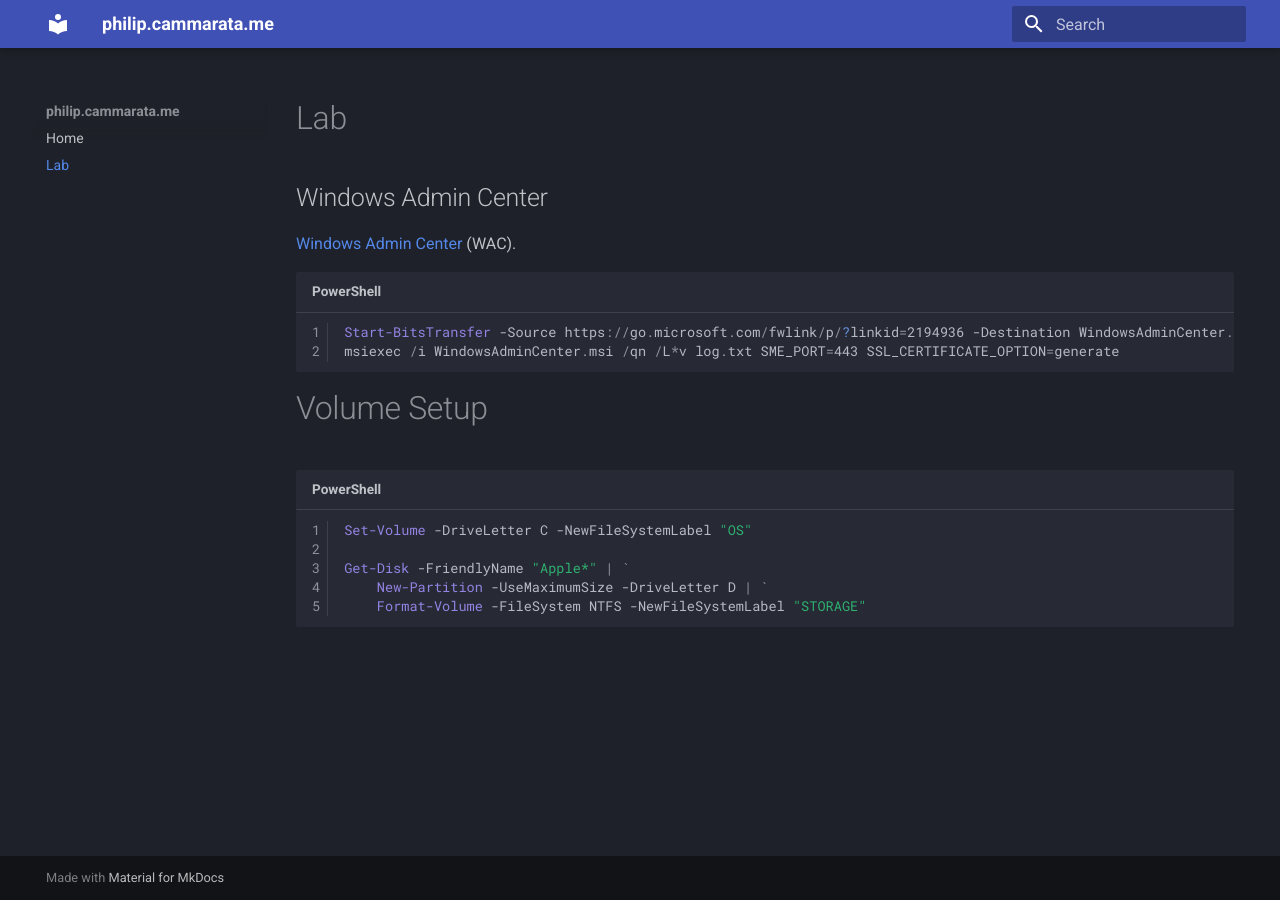
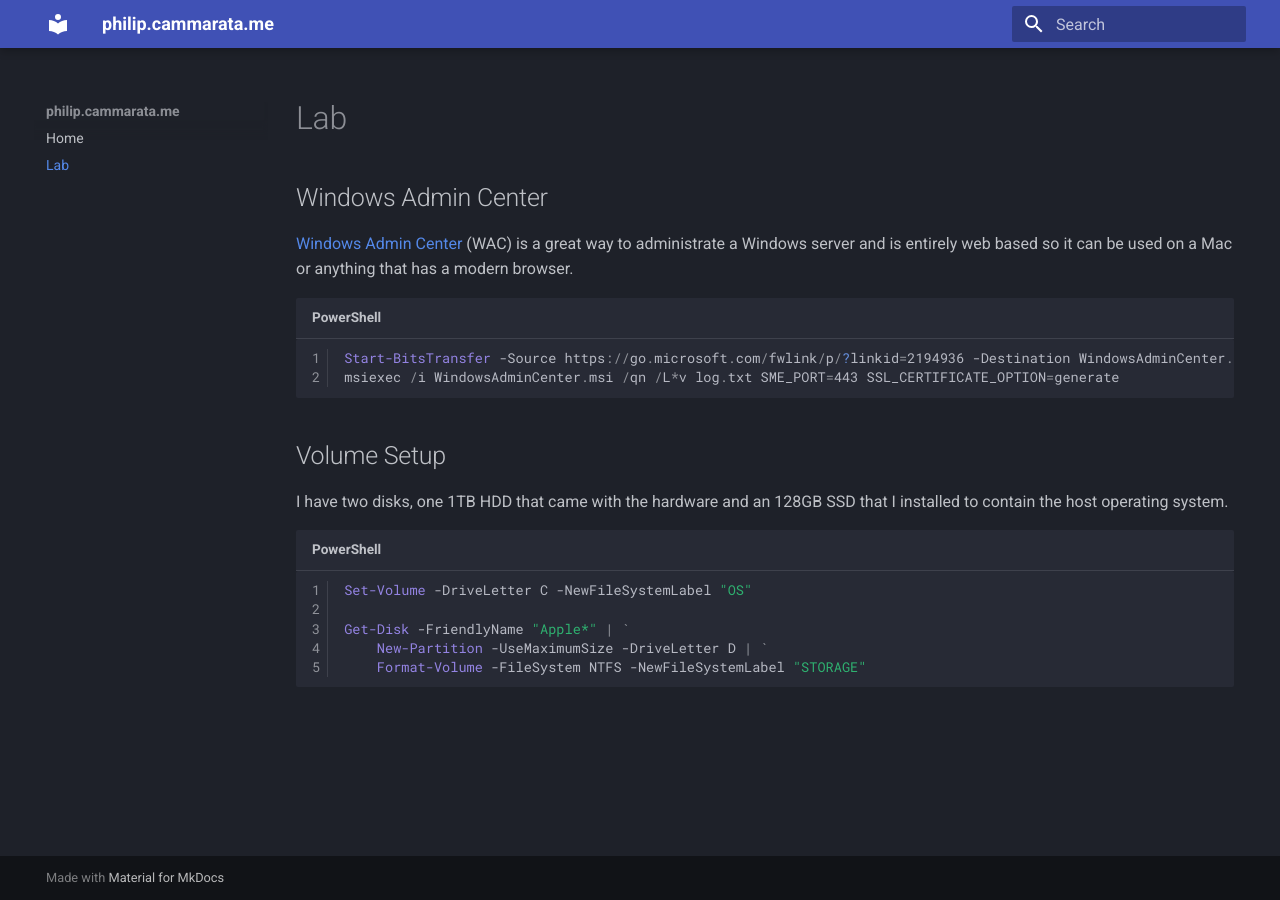
Before and after one commit to PhilipCammarata/philip.cammarata.me, an MkDocs documentation site: the page built from docs/lab.md, in a window 1280 px wide. Built offline with MkDocs 1.6.1 and Material for MkDocs 9.7.7, drawn with Linux system fonts in a browser that asks for light colours.

Commit message:
Formatting and content.

````diff
--- a/docs/lab.md
+++ b/docs/lab.md
@@ -7,14 +7,16 @@ hide:
 
 ## Windows Admin Center
 
-[Windows Admin Center](https://www.microsoft.com/en-us/windows-server/windows-admin-center) (WAC).
+[Windows Admin Center](https://www.microsoft.com/en-us/windows-server/windows-admin-center) (WAC) is a great way to administrate a Windows server and is entirely web based so it can be used on a Mac or anything that has a modern browser.
 
 ``` { .powershell }
 Start-BitsTransfer -Source https://go.microsoft.com/fwlink/p/?linkid=2194936 -Destination WindowsAdminCenter.msi
 msiexec /i WindowsAdminCenter.msi /qn /L*v log.txt SME_PORT=443 SSL_CERTIFICATE_OPTION=generate
 ```
 
-# Volume Setup
+## Volume Setup
+
+I have two disks, one 1TB HDD that came with the hardware and an 128GB SSD that I installed to contain the host operating system.
 
 ``` { .powershell }
 Set-Volume -DriveLetter C -NewFileSystemLabel "OS"
````
